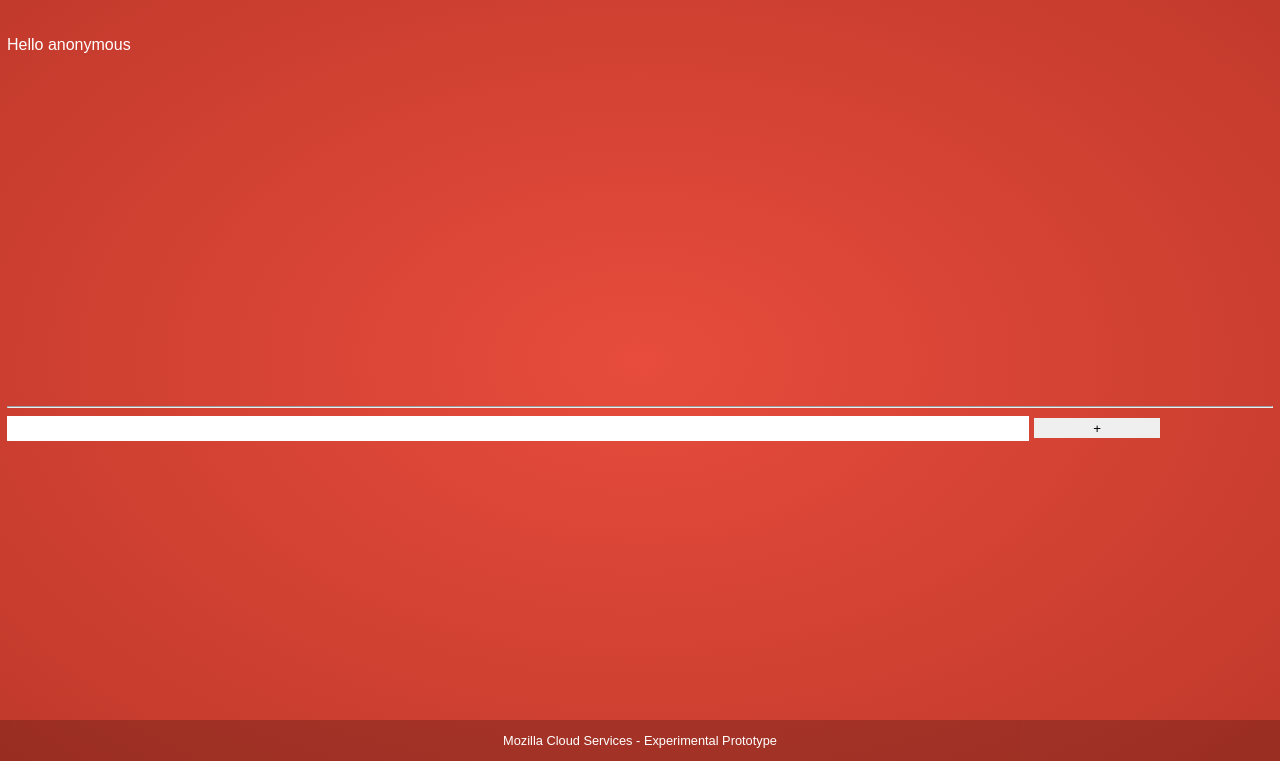
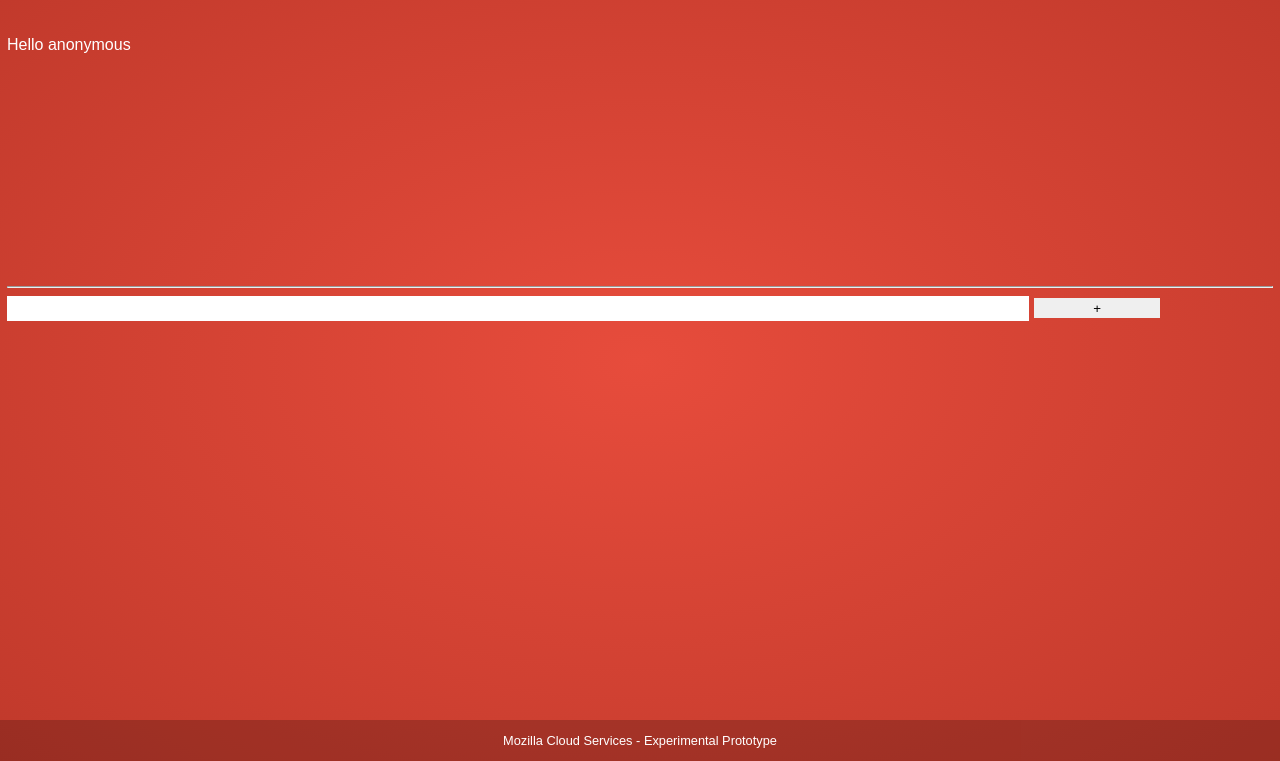
Before and after one commit to mozilla-services/presence-fxapp, a plain HTML site: page src/index.html in a window 1280 px wide. Shown: the part 39-800 px from the top of the page. Drawn offline with Linux system fonts and the light colour scheme.

Commit message:
fixed height

```diff
--- a/src/media/app.css
+++ b/src/media/app.css
@@ -75,7 +75,7 @@ article {
 #contacts {
   width: 100%;
   list-style: none;
-  height: 320px;
+  height: 200px;
   overflow: auto;
 }
 
```
